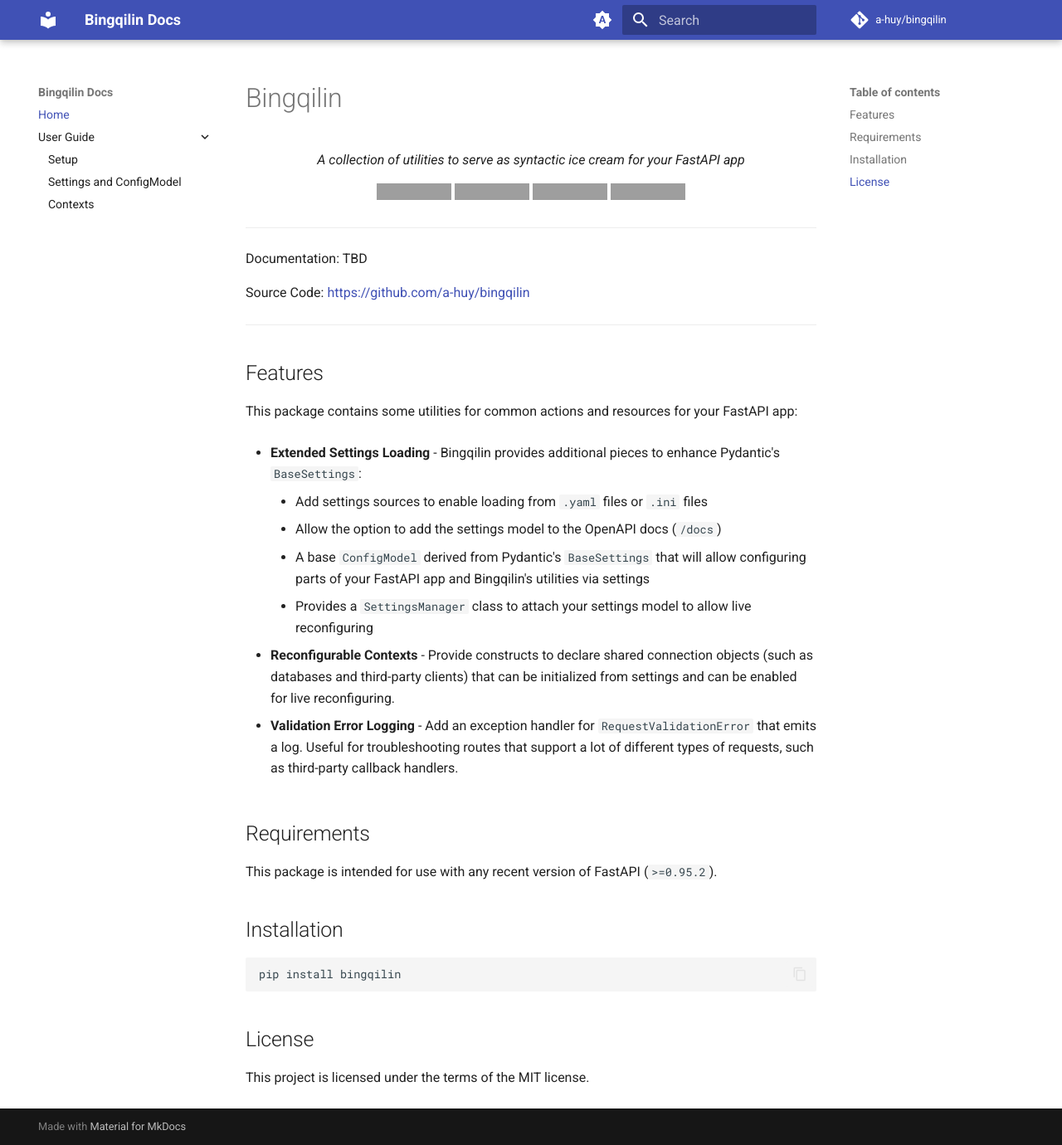
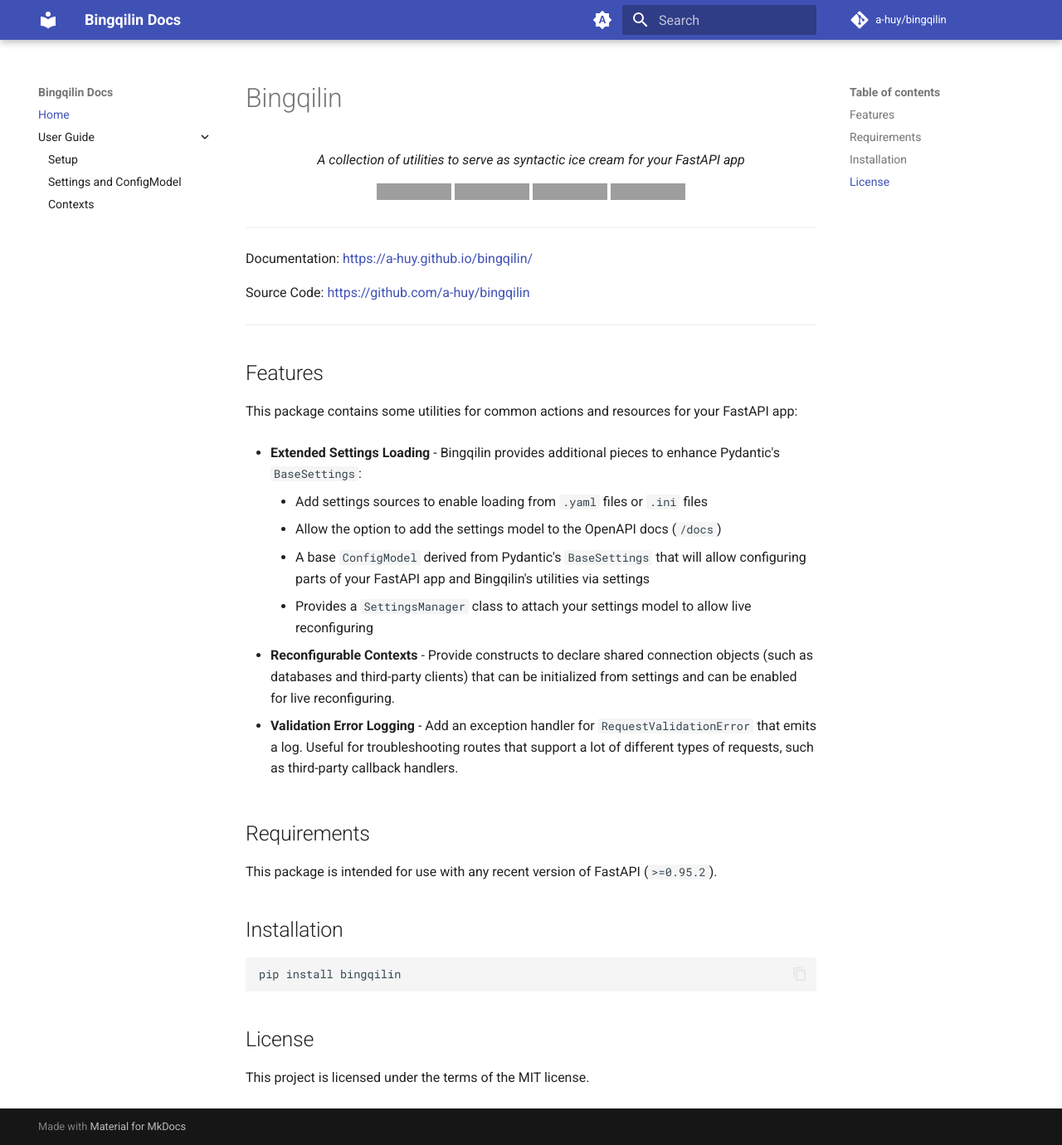
Before and after one commit to a-huy/bingqilin, an MkDocs documentation site: the page built from docs/index.md, in a window 1280 px wide and 1380 px high. Shown: the whole window at 83% size. Built offline with MkDocs 1.6.1 and Material for MkDocs 9.7.7, drawn with Linux system fonts in a browser that asks for light colours; comment, search, counter and statistics services are not loaded; grey boxes are pictures that could not be loaded.

Commit message:
update docs url

```diff
--- a/docs/index.md
+++ b/docs/index.md
@@ -13,7 +13,7 @@
 
 ---
 
-Documentation: TBD
+Documentation: [https://a-huy.github.io/bingqilin/](https://a-huy.github.io/bingqilin/)
 
 Source Code: [https://github.com/a-huy/bingqilin](https://github.com/a-huy/bingqilin)
 
```
